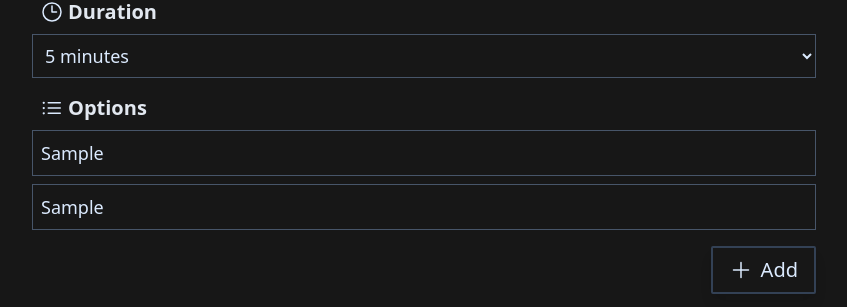
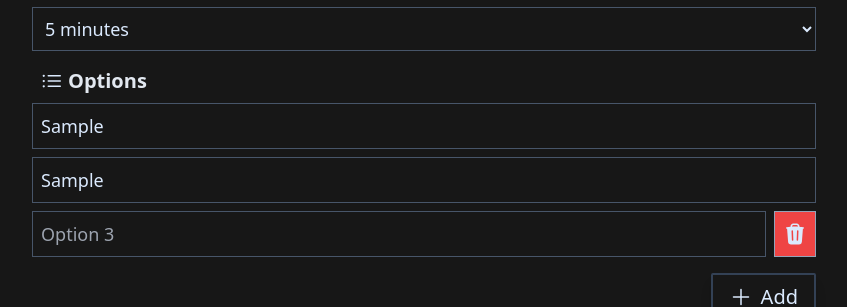
Before and after one commit to cakmakfatih/pollie, a React (Vite) app: page /new-poll in a window 1280 px wide. Both pictures are taken after typing "Sample", "Sample" into the empty fields and a click on the button "Add". Shown: the part 477-784 px from the top of the page, without its empty margins (216-1063 px from the left). Built offline with nearby package versions, Linux system fonts and the light colour scheme.

Commit message:
added react-notifications, added poll creation

```diff
--- a/package.json
+++ b/package.json
@@ -12,8 +12,10 @@
   "dependencies": {
     "@types/react": "npm:types-react@rc",
     "@types/react-dom": "npm:types-react-dom@rc",
-    "react": "19.0.0-rc-378b305958-20240710",
-    "react-dom": "19.0.0-rc-378b305958-20240710",
+    "axios": "^1.7.2",
+    "react": "19.0.0-rc-512b09b2-20240718",
+    "react-dom": "19.0.0-rc-512b09b2-20240718",
+    "react-notifications-component": "^4.0.1",
     "react-router-dom": "^6.25.1"
   },
   "overrides": {
--- a/src/components/Icon/IconComponent.tsx
+++ b/src/components/Icon/IconComponent.tsx
@@ -11,7 +11,8 @@ export type Icon =
   | "duration"
   | "list-bullet"
   | "add"
-  | "upload";
+  | "upload"
+  | "trash";
 export type IconSize = 6 | 8 | 10 | 12;
 export type IconColor = "white" | "primary" | "black";
 
@@ -231,6 +232,22 @@ export function IconComponent({
         </svg>
       );
 
+    case "trash":
+      return (
+        <svg
+          xmlns="http://www.w3.org/2000/svg"
+          viewBox="0 0 24 24"
+          fill="currentColor"
+          className="size-6"
+        >
+          <path
+            fillRule="evenodd"
+            d="M16.5 4.478v.227a48.816 48.816 0 0 1 3.878.512.75.75 0 1 1-.256 1.478l-.209-.035-1.005 13.07a3 3 0 0 1-2.991 2.77H8.084a3 3 0 0 1-2.991-2.77L4.087 6.66l-.209.035a.75.75 0 0 1-.256-1.478A48.567 48.567 0 0 1 7.5 4.705v-.227c0-1.564 1.213-2.9 2.816-2.951a52.662 52.662 0 0 1 3.369 0c1.603.051 2.815 1.387 2.815 2.951Zm-6.136-1.452a51.196 51.196 0 0 1 3.273 0C14.39 3.05 15 3.684 15 4.478v.113a49.488 49.488 0 0 0-6 0v-.113c0-.794.609-1.428 1.364-1.452Zm-.355 5.945a.75.75 0 1 0-1.5.058l.347 9a.75.75 0 1 0 1.499-.058l-.346-9Zm5.48.058a.75.75 0 1 0-1.498-.058l-.347 9a.75.75 0 0 0 1.5.058l.345-9Z"
+            clipRule="evenodd"
+          />
+        </svg>
+      );
+
     default:
       return null;
   }
--- a/src/components/IconButton/IconButtonComponent.tsx
+++ b/src/components/IconButton/IconButtonComponent.tsx
@@ -6,16 +6,19 @@ export function IconButtonComponent({
   icon,
   onClick,
   className = "",
+  disabled = false,
 }: {
   text: string;
   icon: ReactElement<typeof IconComponent>;
   onClick?: MouseEventHandler<HTMLButtonElement>;
   className?: string;
+  disabled?: boolean;
 }): ReactNode {
   return (
     <button
-      className={`select-none rounded-sm text-xl bg-blue-600 flex border-2 shadow-lg border-slate-700 p-1 px-4 transition-colors duration-75 hover:border-white hover:bg-indigo-700 active:border-indigo-500 items-center ${className}`}
+      className={`disabled:opacity-15 select-none rounded-sm text-xl bg-blue-600 flex border-2 shadow-lg border-slate-700 p-1 px-4 transition-colors duration-75 enabled:hover:border-white enabled:hover:bg-indigo-700 enabled:active:border-indigo-500 items-center ${className} `}
       onClick={onClick}
+      disabled={disabled}
     >
       {icon}
       <span>{text}</span>
--- a/src/layouts/MainLayout/MainLayout.tsx
+++ b/src/layouts/MainLayout/MainLayout.tsx
@@ -1,11 +1,15 @@
 import { ReactNode } from "react";
 import LogoWithSubtitleComponent from "../../components/LogoWithSubtitle";
+import { ReactNotifications } from "react-notifications-component";
 
 export function MainLayout({ children }: { children?: ReactNode }): ReactNode {
   return (
-    <div className="flex flex-col items-center justify-center w-screen h-screen min-h-0 overflow-y-auto overflow-x-hidden absolute left-0 top-0 bg-neutral-900 text-blue-100 antialiased">
-      <LogoWithSubtitleComponent subtitle="Create & Share polls in the speed of light" />
-      {children}
-    </div>
+    <>
+      <div className="flex flex-col items-center justify-center w-screen h-screen min-h-0 overflow-y-auto overflow-x-hidden absolute left-0 top-0 bg-neutral-900 text-blue-100 antialiased">
+        <LogoWithSubtitleComponent subtitle="Create & Share polls in the speed of light" />
+        {children}
+      </div>
+      <ReactNotifications />
+    </>
   );
 }
--- a/src/main.tsx
+++ b/src/main.tsx
@@ -1,6 +1,7 @@
 import React from "react";
 import ReactDOM from "react-dom/client";
 import "./index.css";
+import "react-notifications-component/dist/theme.css";
 import { routes } from "./routes";
 import { createBrowserRouter, RouterProvider } from "react-router-dom";
 import MainLayout from "./layouts/MainLayout";
--- a/src/pages/NewPoll/NewPollPage.tsx
+++ b/src/pages/NewPoll/NewPollPage.tsx
@@ -1,11 +1,67 @@
-import { ReactNode } from "react";
+import { ReactNode, useId, useRef, useState, useTransition } from "react";
 import DividerComponent from "../../components/Divider";
 import IconComponent from "../../components/Icon";
 import { useNavigate } from "react-router-dom";
 import IconButtonComponent from "../../components/IconButton";
+import { apiService } from "../../services/ApiService";
+import { Duration } from "../../types/Poll";
+import { Store } from "react-notifications-component";
 
 export function NewPollPage(): ReactNode {
   const navigate = useNavigate();
+  const titleInputId = useId();
+  const durationSelectId = useId();
+
+  const titleRef = useRef<HTMLInputElement>(null);
+  const durationRef = useRef<HTMLSelectElement>(null);
+
+  const [options, setOptions] = useState<{ value: string }[]>([
+    { value: "" },
+    { value: "" },
+  ]);
+
+  const [isPending, startTransition] = useTransition();
+
+  const validateTitle = (title: string | undefined) =>
+    title && title.length > 0 && title.length < 155;
+  const validateOptions = (opts: { value: string }[]) => {
+    if (options.length < 2 || options.length > 10) return false;
+
+    for (let option of opts) {
+      if (option.value.length > 155 || option.value.length < 1) return false;
+    }
+
+    return true;
+  };
+  const handleSubmit = () => {
+    const isTitleValid = validateTitle(titleRef.current?.value);
+    if (!isTitleValid) return false;
+    const isOptionsValid = validateOptions([...options]);
+    if (!isOptionsValid) return false;
+
+    startTransition(async () => {
+      const result = await apiService.createPoll({
+        title: titleRef.current?.value!,
+        duration: durationRef.current?.value! as Duration,
+        options,
+      });
+
+      Store.addNotification({
+        title: "Successful!",
+        message: "Poll is shared successfully!.",
+        type: "success",
+        insert: "top",
+        container: "top-right",
+        animationIn: ["animate__animated", "animate__fadeIn"],
+        animationOut: ["animate__animated", "animate__fadeOut"],
+        dismiss: {
+          duration: 1250,
+          onScreen: true,
+        },
+      });
+      console.log(result);
+    });
+  };
 
   return (
     <section className="flex self-stretch items-stretch flex-col select-none">
@@ -23,31 +79,38 @@ export function NewPollPage(): ReactNode {
       <DividerComponent />
       <div className="flex flex-col items-stretch p-2">
         <div className="flex flex-col select-none">
-          <label className="flex items-center">
+          <label htmlFor={titleInputId} className="flex items-center">
             <IconComponent className="ml-2 mr-1" icon="heading" size={6} />
             <span className="font-semibold text-slate-200 text-xl">Title</span>
           </label>
           <input
+            id={titleInputId}
+            ref={titleRef}
             className="px-2 py-2 text-lg bg-transparent outline-none border border-slate-600 focus:border-blue-400 mt-2"
             type="text"
             placeholder="What is your favorite color?"
           />
         </div>
         <div className="flex flex-col select-none mt-4">
-          <label className="flex items-center">
+          <label htmlFor={durationSelectId} className="flex items-center">
             <IconComponent className="ml-2 mr-1" icon="duration" size={6} />
             <span className="font-semibold text-slate-200 text-xl">
               Duration
             </span>
           </label>
-          <select className="px-2 py-2 text-lg bg-transparent outline-none border border-slate-600 focus:border-blue-400 mt-2">
+          <select
+            id={durationSelectId}
+            ref={durationRef}
+            defaultValue="5M"
+            className="px-2 py-2 text-lg bg-transparent outline-none border border-slate-600 focus:border-blue-400 mt-2"
+          >
             <option className="bg-neutral-900" value="EM">
               No limit
             </option>
             <option className="bg-neutral-900" value="1M">
               1 minute
             </option>
-            <option className="bg-neutral-900" value="5M" selected>
+            <option className="bg-neutral-900" value="5M">
               5 minutes
             </option>
             <option className="bg-neutral-900" value="10M">
@@ -62,26 +125,56 @@ export function NewPollPage(): ReactNode {
               Options
             </span>
           </label>
-          <input
-            className="px-2 py-2 text-lg bg-transparent outline-none border border-slate-600 focus:border-blue-400 mt-2"
-            type="text"
-            placeholder="Green"
-          />
-          <input
-            className="px-2 py-2 text-lg bg-transparent outline-none border border-slate-600 focus:border-blue-400 mt-2"
-            type="text"
-            placeholder="Yellow"
-          />
+          <div className="max-h-[180px] min-h-0 flex flex-col self-stretch overflow-y-auto">
+            {options.map((option, idx) => (
+              <div key={idx} className="flex">
+                <input
+                  className="flex-1 px-2 py-2 text-lg bg-transparent outline-none border border-slate-600 focus:border-blue-400 mt-2"
+                  type="text"
+                  onChange={(e) => {
+                    const newOptions = [...options];
+                    newOptions[idx].value = e.target.value;
+                    setOptions(newOptions);
+                  }}
+                  key={idx}
+                  value={option.value}
+                  placeholder={`Option ${idx + 1}`}
+                />
+                {idx > 1 && (
+                  <button
+                    className="p-2 border-slate-400 hover:border-white border mt-2 ml-2 bg-red-500 hover:bg-red-700 active:bg-red-800 transition-colors duration-75"
+                    onClick={() => {
+                      const newOptions = [...options];
+                      newOptions.splice(idx, 1);
+
+                      setOptions(newOptions);
+                    }}
+                  >
+                    <IconComponent icon="trash" />
+                  </button>
+                )}
+              </div>
+            ))}
+          </div>
           <IconButtonComponent
             text="Add"
             className="self-end mt-4 bg-transparent py-2"
             icon={<IconComponent icon="add" className="mr-2" size={6} />}
-            onClick={() => {}}
+            onClick={() => {
+              setOptions([
+                ...options,
+                {
+                  value: "",
+                },
+              ]);
+            }}
           />
           <DividerComponent />
           <IconButtonComponent
+            onClick={handleSubmit}
             text="Create Poll"
             icon={<IconComponent icon="upload" className="mr-2" size={8} />}
+            disabled={isPending}
           />
         </div>
       </div>
--- a/src/services/ApiService.ts
+++ b/src/services/ApiService.ts
@@ -1,3 +1,35 @@
+import axios, { AxiosInstance } from "axios";
+import { ICreatePoll } from "../types/Poll";
+
+interface CreatePollResponse {
+  id: string;
+  remaining_seconds: number;
+  is_votable: boolean;
+  title: string;
+  duration: string;
+  created_at: string;
+}
+
 interface IApiService {}
 
-export default class ApiService implements IApiService {}
+class ApiService implements IApiService {
+  #httpClient: AxiosInstance;
+
+  constructor(httpClient: AxiosInstance) {
+    this.#httpClient = httpClient;
+  }
+
+  async createPoll(createPollData: ICreatePoll): Promise<CreatePollResponse> {
+    const response = await this.#httpClient<CreatePollResponse>({
+      url: "/api/polls/",
+      method: "POST",
+      data: createPollData,
+    });
+
+    return response.data;
+  }
+}
+
+export const apiService = new ApiService(
+  axios.create({ baseURL: "http://localhost:8000" })
+);
```
Also changed, not shown: 1 other file (tests, documents, lock files or other folders).
